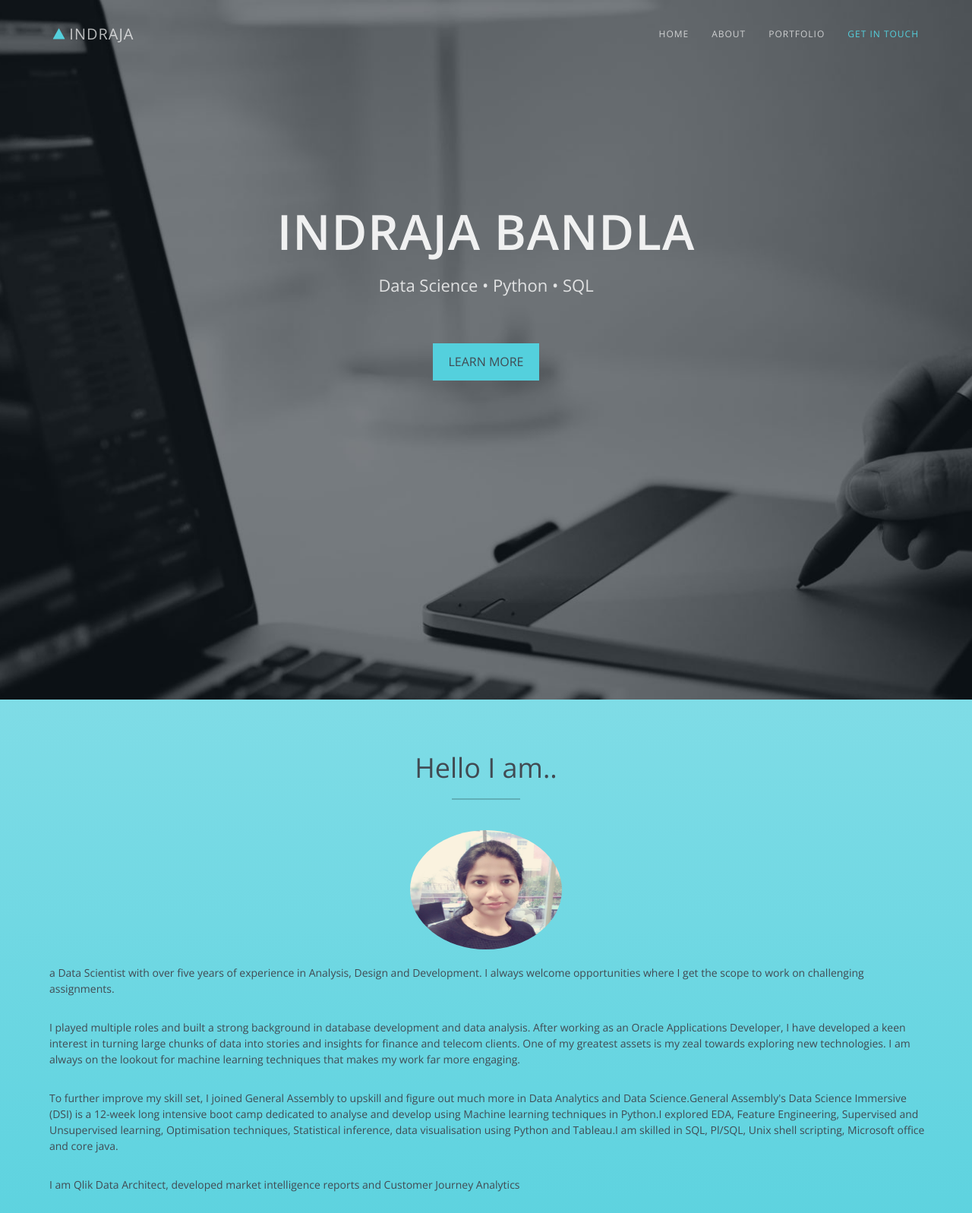
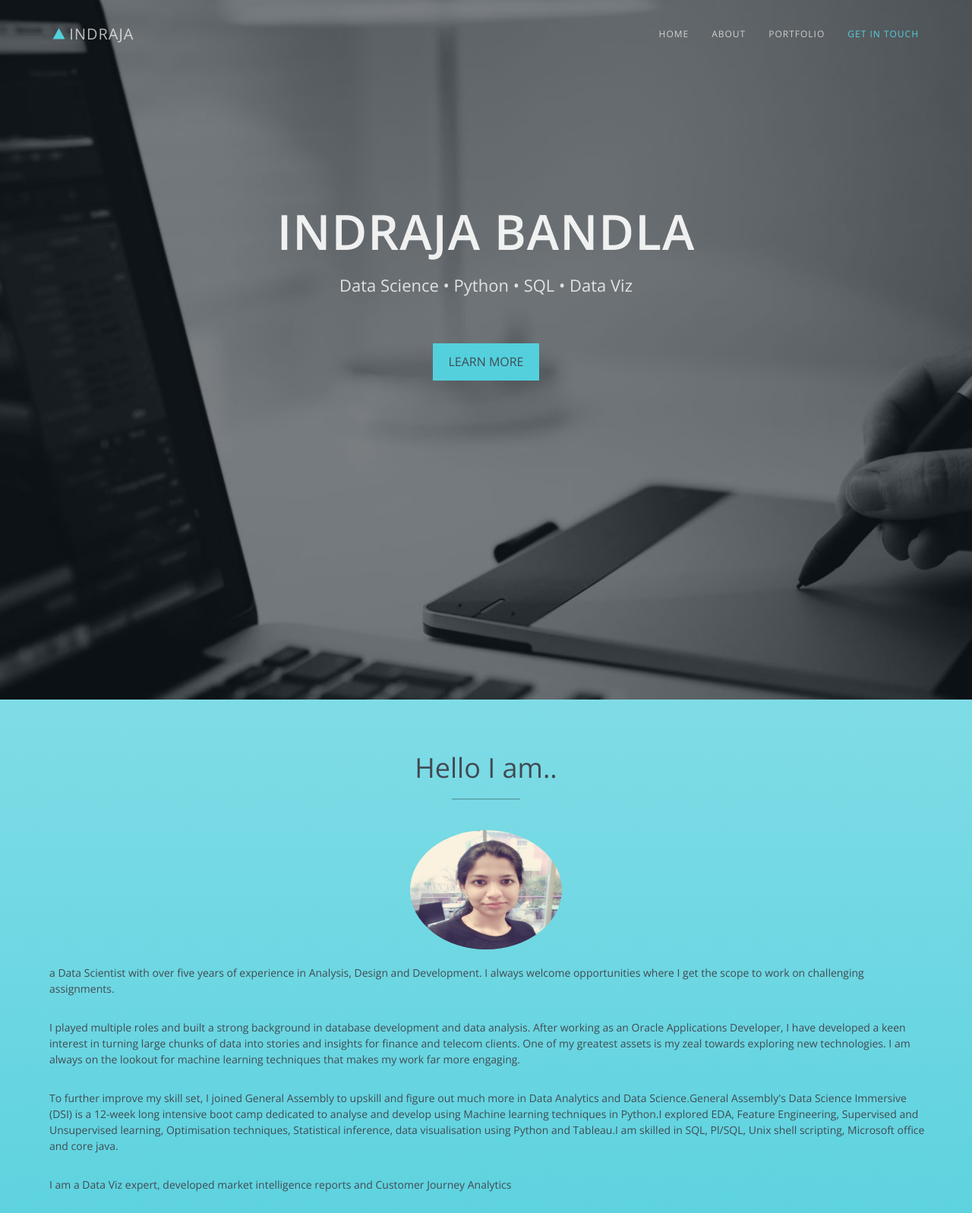
Before and after one commit to Indu4191/about-me, a plain HTML site: page index.html in a window 1280 px wide. Shown: the top 1597 px of the page at 76% size. Drawn offline with nearby package versions, Linux system fonts and the light colour scheme.

Commit message:
Update index.html

```diff
--- a/index.html
+++ b/index.html
@@ -56,7 +56,7 @@
       <div class="row">
         <div class="intro-text">
           <h1>Indraja Bandla</h1>
-          <p>Data Science • Python • SQL</p>
+          <p>Data Science • Python • SQL • Data Viz</p>
           <a href="#about" class="btn btn-custom btn-lg page-scroll">Learn More</a> </div>
       </div>
     </div>
@@ -75,7 +75,7 @@
         <p>a Data Scientist with over five years of experience in Analysis, Design and Development. I always welcome opportunities where I get the scope to work on challenging assignments.</p>
         <p>I played multiple roles and built a strong background in database development and data analysis. After working as an Oracle Applications Developer, I have developed a keen interest in turning large chunks of data into stories and insights for finance and telecom clients. One of my greatest assets is my zeal towards exploring new technologies. I am always on the lookout for machine learning techniques that makes my work far more engaging.</p>
         <p>To further improve my skill set, I joined General Assembly to upskill and figure out much more in Data Analytics and Data Science.General Assembly's Data Science Immersive (DSI) is a 12-week long intensive boot camp dedicated to analyse and develop using Machine learning techniques in Python.I explored EDA, Feature Engineering, Supervised and Unsupervised learning, Optimisation techniques, Statistical inference, data visualisation using Python and Tableau.I am skilled in SQL, Pl/SQL, Unix shell scripting, Microsoft office and core java. </p>
-        <p>I am Qlik Data Architect, developed market intelligence reports and Customer Journey Analytics </p>
+        <p>I am a Data Viz expert, developed market intelligence reports and Customer Journey Analytics </p>
         <p>Being an ambitious person, I am driven to continue to build my career in Data Analytics and Data Science where I can build data narratives and handle data using different tools and Methodologies.</p>
       </div>
       <div>
```
